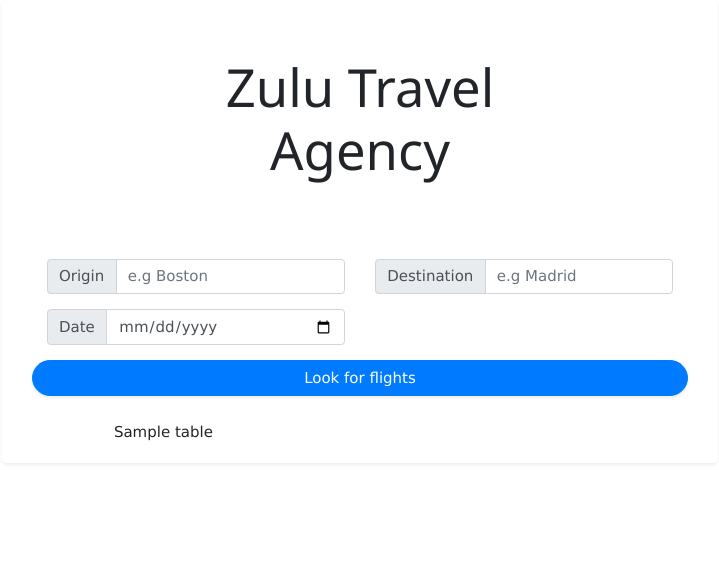
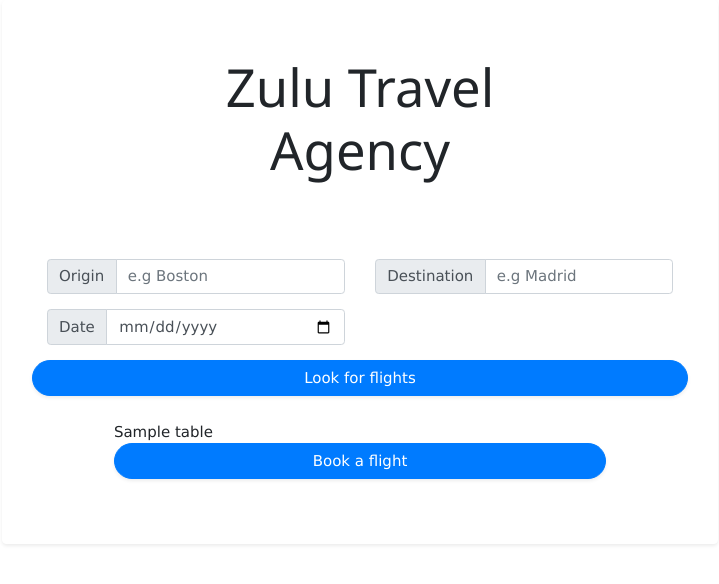
Before and after one commit to rodriguezcorraless/Zulu, a Flask app: template templates/zulu_response.html in a window 1280 px wide. Shown: the top 584 px of the page, without its empty margins (280-999 px from the left). Run offline with Flask 2, Linux system fonts and the light colour scheme; the template is opened without the code that fills it: most values are stand-ins (such as "Sample title", 1, 10 or a date in 2020); some libraries are stand-ins or nearby versions.

Commit message:
Update test_table.html
Adding button "Book a flight"

```diff
--- a/templates/zulu_response.html
+++ b/templates/zulu_response.html
@@ -108,6 +108,13 @@
                                      {% for table in tables %}
 
                                     {{ table|safe }}
+<button id="submit" name="submit" type="submit"
+	class="subscribe btn btn-primary btn-block rounded-pill shadow-sm">
+        Book a flight
+</button>
+
+<br>
+<br>
                                        {% endfor %}
                                   </body>
                             </div>
```
